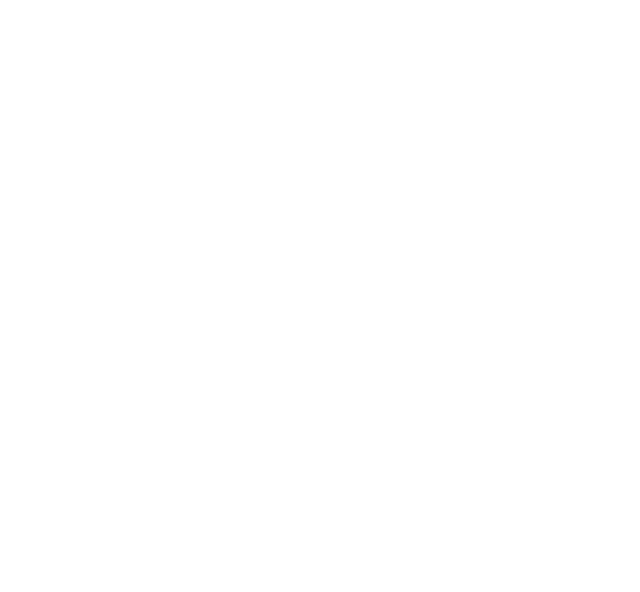
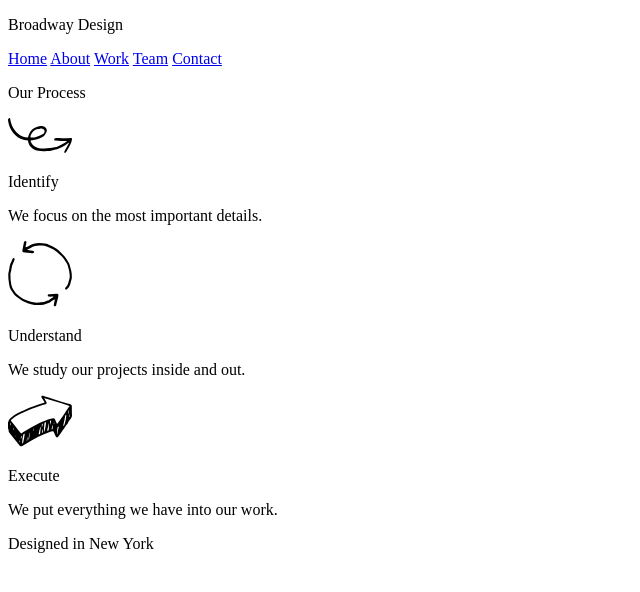
Before and after one commit to kbussert/broadway, a plain HTML site: page index.html in a window 1280 px wide. Shown: the whole page, without its empty margins (0-640 px from the left). Drawn offline with Linux system fonts and the light colour scheme.

Commit message:
Add header and process steps to HTML file. Adding additional image.

```diff
--- a/index.html
+++ b/index.html
@@ -6,5 +6,42 @@
     <link rel="stylesheet" href="./resources/css/style.css" type="text/css">
   </head>
   <body>
+    <div class="header">
+      <p>Broadway Design</p>
+      <nav>
+        <a href="#">Home</a>
+        <a href="#">About</a>
+        <a href="#">Work</a>
+        <a href="#">Team</a>
+        <a href="#">Contact</a>
+      </nav>
+    </div>
+    <div class="process">
+      <p class="sectiontitle">Our Process</p>
+      <div class="identify">
+        <p><img src="./resources/images/identify.svg" alt="identify arrow image"></p>
+        <p class="subsectName">Identify</p>
+        <p>We focus on the most important details.</p>
+      </div>
+      <div class="understand">
+        <p><img src="./resources/images/understand.svg" alt="understand circular arrows"></p>
+        <p class="subsectName">Understand</p>
+        <p>We study our projects inside and out.</p>
+      </div>
+      <div class="execute">
+        <p><img src="./resources/images/execute.svg" alt="execute action arrow"></p>
+        <p class="subsectName">Execute</p>
+        <p>We put everything we have into our work.</p>
+      </div>
+    </div>
+    <div class="sectionbar">
+      <p>Designed in New York</p>
+    </div>
+    <div class="info">
+
+    </div>
+    <div class="footer">
+
+    </div>
   </body>
 </html>
```
Also changed, not shown: resources/images/the-flatiron-building.png (added).
